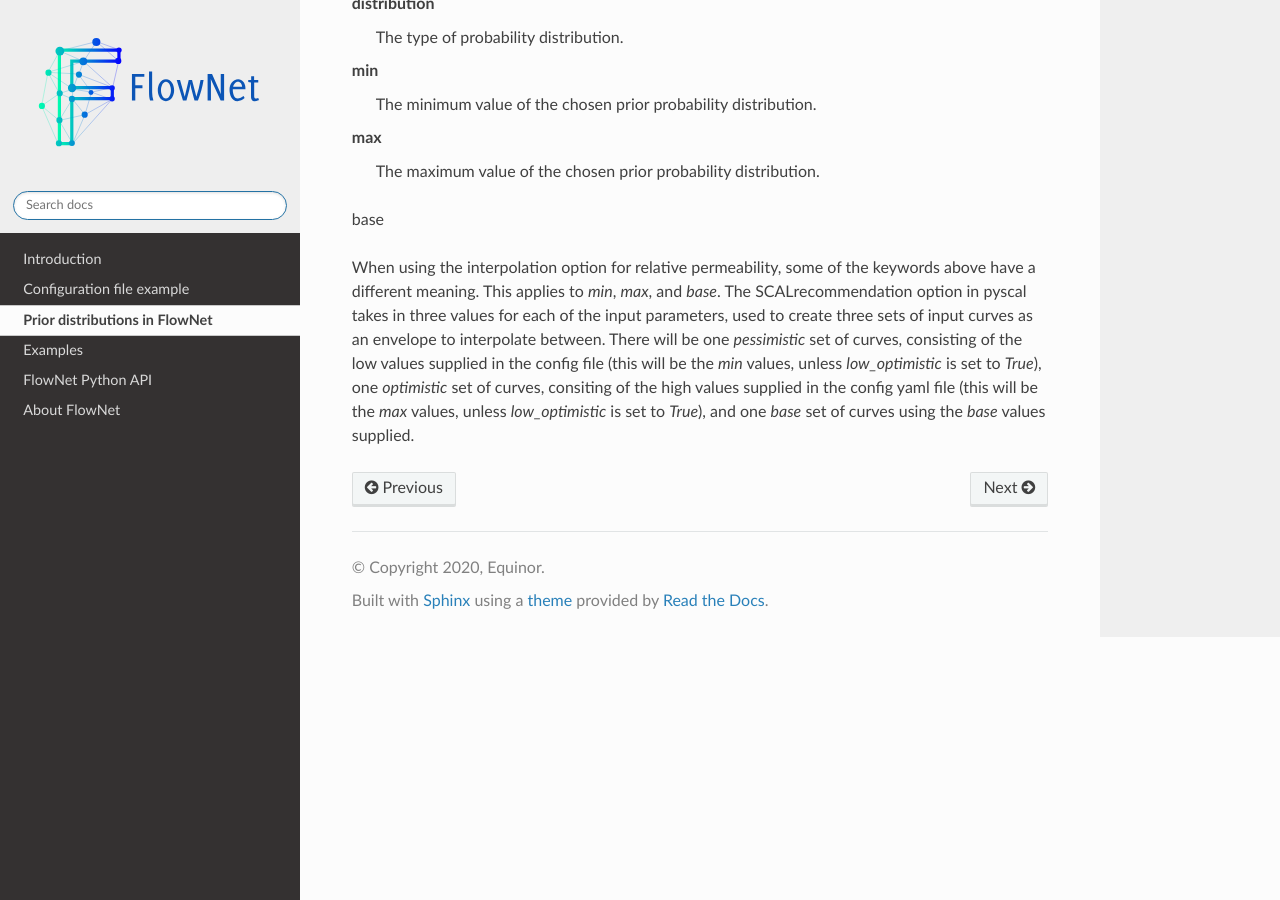
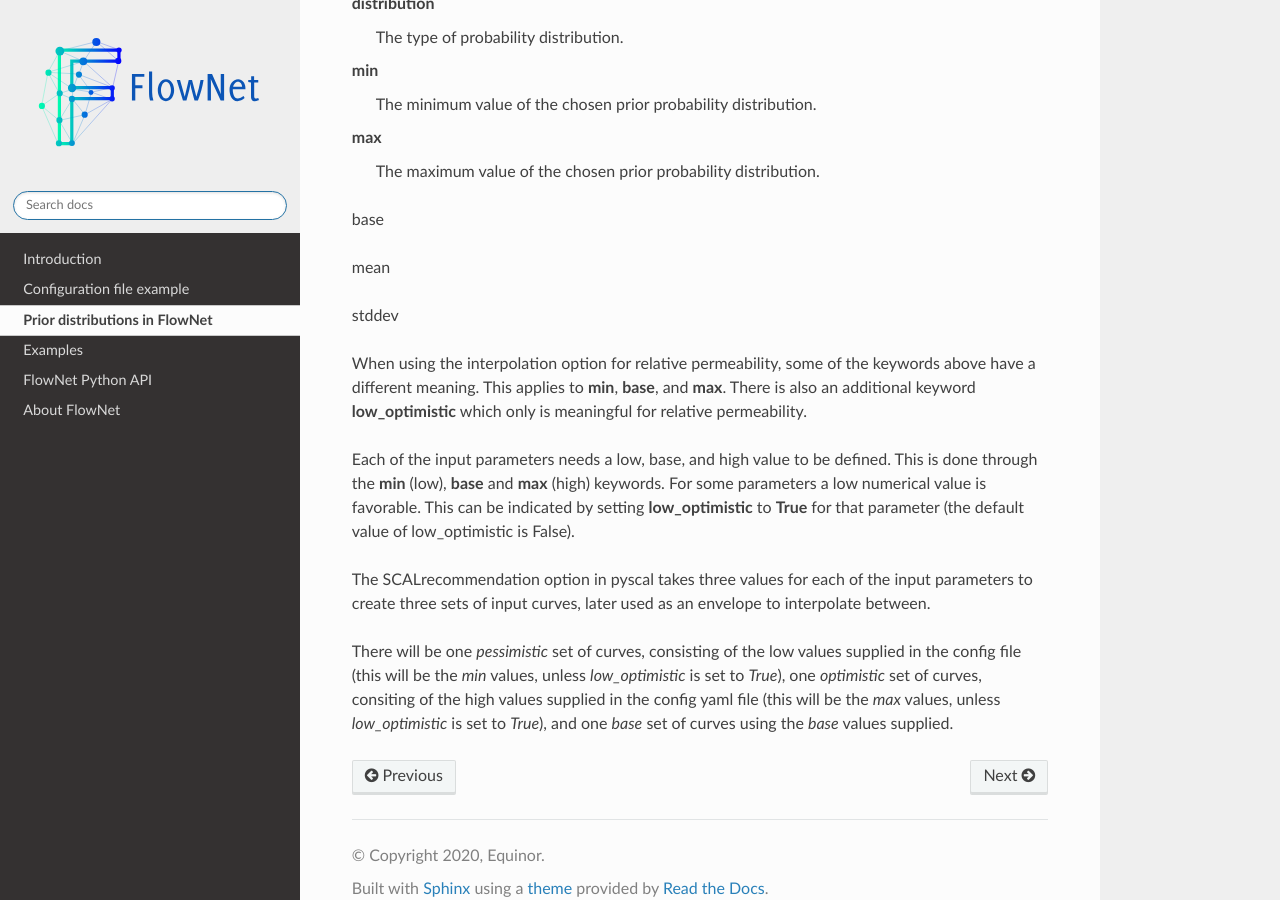
Before and after one commit to equinor/flownet, a Sphinx documentation site: the page built from docs/parametrization.rst, in a window 1280 px wide and 900 px high, scrolled down 693 px. Built offline with Sphinx 7.4.7 and the Read the Docs theme 2.0.0, drawn with Linux system fonts in a browser that asks for light colours.

Commit message:
Update parametrization.rst

```diff
--- a/docs/parametrization.rst
+++ b/docs/parametrization.rst
@@ -44,12 +44,32 @@ max
 
 base
 
+mean
+
+stddev
+
+
+
 
 
 When using the interpolation option for relative permeability, some of the keywords above
-have a different meaning. This applies to *min*, *max*, and *base*. The SCALrecommendation
-option in pyscal takes in three values for each of the input parameters, used to create
-three sets of input curves as an envelope to interpolate between. There will be one *pessimistic*
+have a different meaning. This applies to **min**, **base**, and **max**. There is also an
+additional keyword **low_optimistic** which only is meaningful for relative permeability.
+
+Each of the input parameters needs a low, base, and high value to be defined. This is done through
+the **min** (low), **base** and **max** (high) keywords.
+For some parameters a low numerical value is favorable. This can be indicated by setting
+**low_optimistic** to **True** for that parameter (the default value of low_optimistic is False).
+
+
+
+The SCALrecommendation
+option in pyscal takes three values for each of the input parameters to create
+three sets of input curves, later used as an envelope to interpolate between.
+
+
+
+There will be one *pessimistic*
 set of curves, consisting of the low values supplied in the config file (this will be the *min*
 values, unless *low_optimistic* is set to *True*), one *optimistic* set of curves, consiting of
 the high values supplied in the config yaml file (this will be the *max* values, unless *low_optimistic*
```
